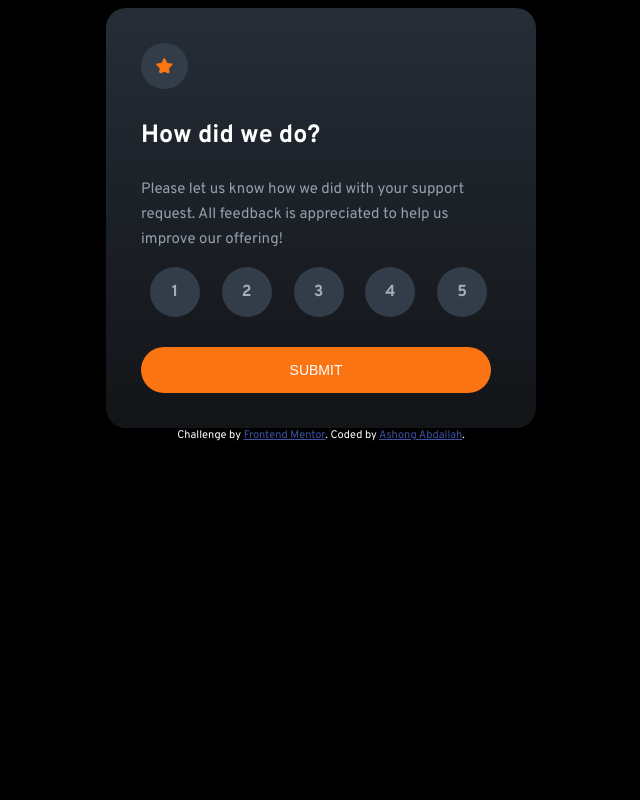
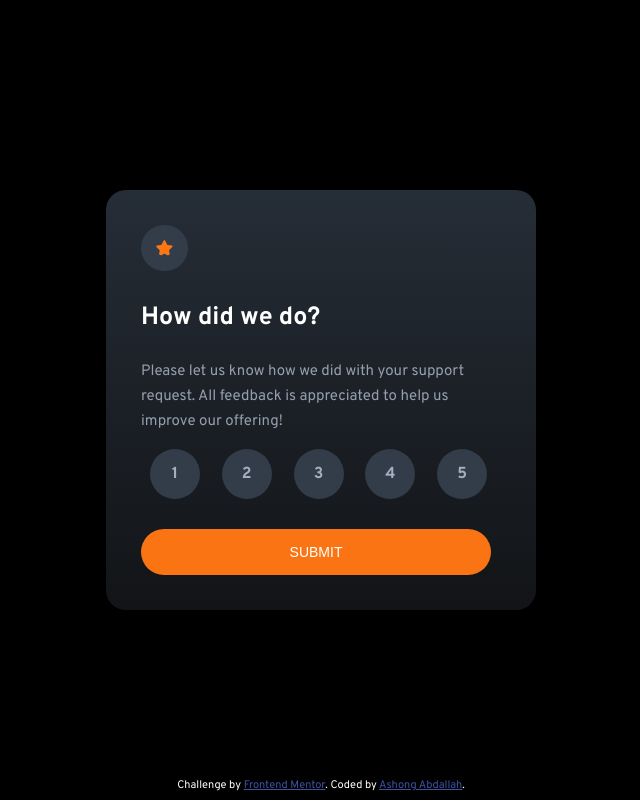
Before and after one commit to AshongAbdallah06/interactive-rating-component-main, a plain HTML site: page index.html in a window 1280 px wide. Shown: the whole page, without its empty margins (319-959 px from the left). Drawn offline with Linux system fonts and the light colour scheme.

Commit message:
Centering the page using CSS positioning

```diff
--- a/index.html
+++ b/index.html
@@ -9,10 +9,6 @@
   <title>Frontend Mentor | Interactive rating component</title>
 
   <!-- Feel free to remove these styles or customise in your own stylesheet 👍 -->
-  <style>
-    .attribution { font-size: 11px; text-align: center; }
-    .attribution a { color: hsl(228, 45%, 44%); }
-  </style>
   <link rel="stylesheet" href="./styles/index.css">
   <link rel="stylesheet" href="./styles/thank-you.css">
 </head>
--- a/styles/index.css
+++ b/styles/index.css
@@ -5,6 +5,12 @@ body {
     color: white;
     display: flex;
     flex-direction: column;
+    justify-content: center;
+    position: absolute;
+    top: 100px;
+    bottom: 100px;
+    right: 0;
+    left: 0;
     align-items: center;
     background-color: black;
 }
@@ -81,3 +87,14 @@ div .is-selected {
     color: white;
     font-weight: 700;
 }
+
+.attribution {
+    font-size: 11px;
+    text-align: center;
+    position: absolute;
+    bottom: -100px;
+}
+
+.attribution a {
+color: hsl(228, 45%, 44%);
+}
```
